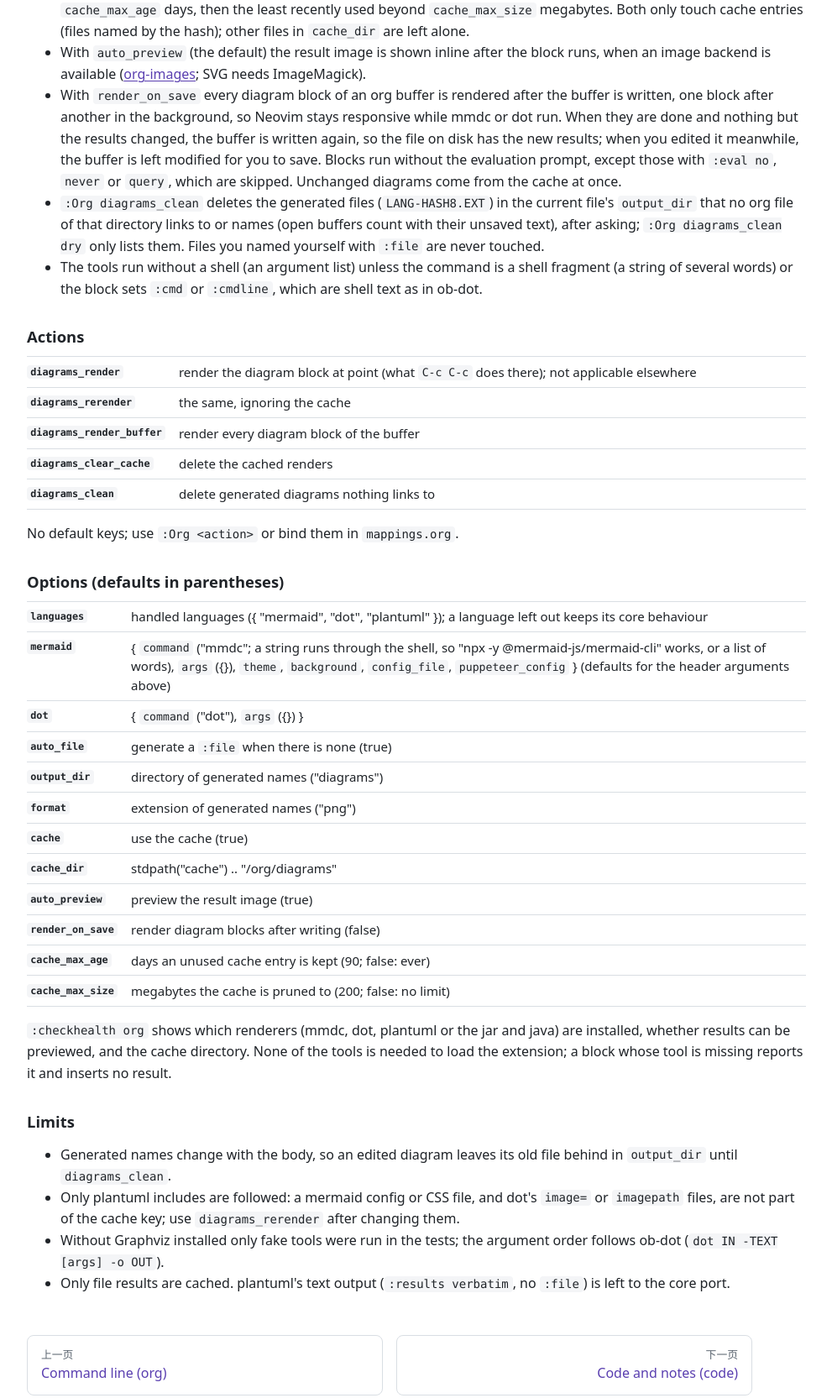
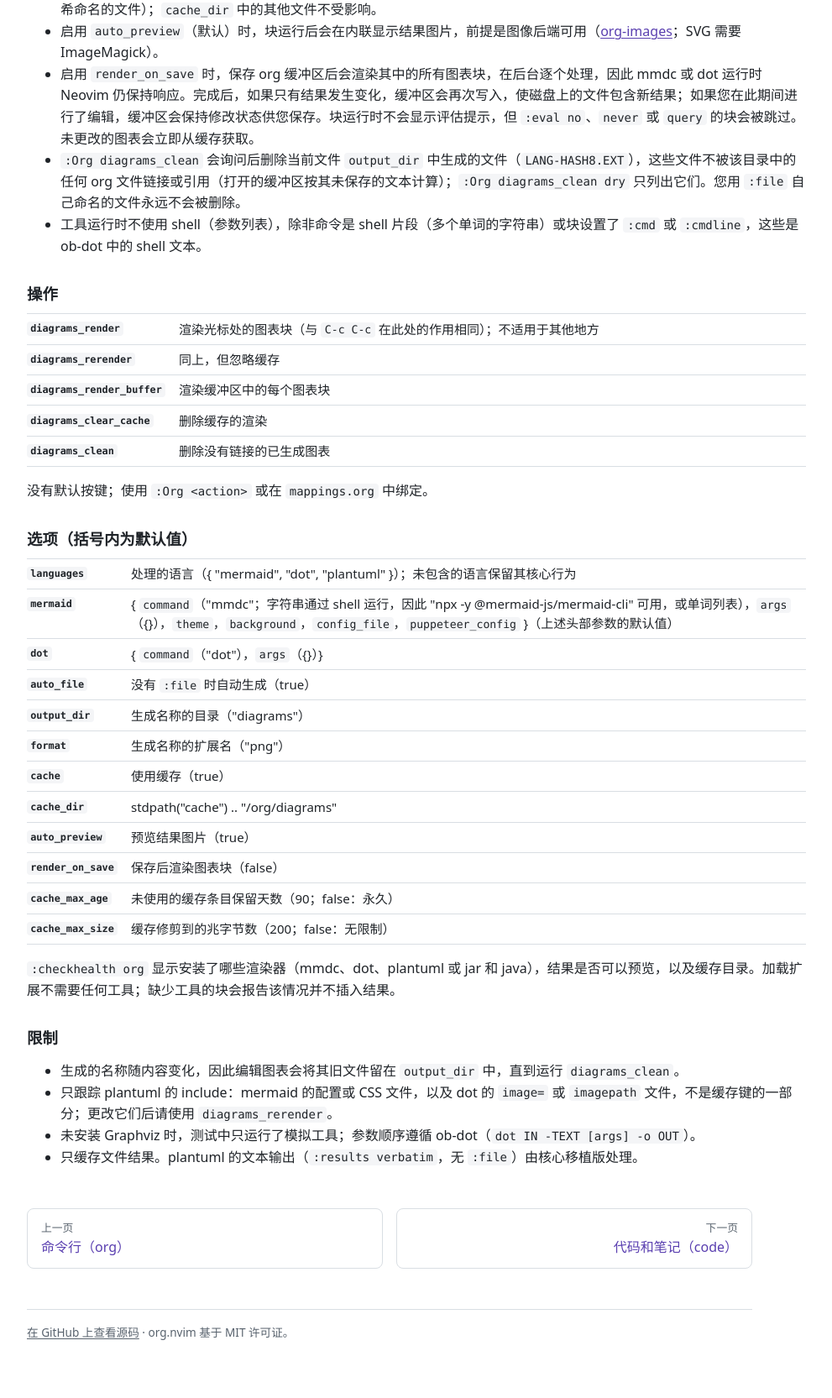
Before and after one commit to fork-svg/org-nvim-zh, a plain HTML site: page docs/manual/org-extensions-diagrams.html in a window 1280 px wide. Shown: the part 1058-2723 px from the top of the page at 84% size, without its empty margins (280-1271 px from the left). Drawn offline with Linux system fonts and the light colour scheme.

Commit message:
翻译：org-extensions-diagrams.html（图表扩展）
- 翻译标题和描述
- 翻译主要功能说明
- 翻译 Beyond Emacs 部分
- 翻译操作、选项、限制部分

```diff
--- a/docs/manual/org-extensions-diagrams.html
+++ b/docs/manual/org-extensions-diagrams.html
@@ -3,8 +3,8 @@
 <head>
 <meta charset="utf-8">
 <meta name="viewport" content="width=device-width, initial-scale=1">
-<title>Diagrams (ob-mermaid, ob-dot, ob-plantuml) · org.nvim</title>
-<meta name="description" content="org.nvim: Emacs Org mode for Neovim, in pure Lua.">
+<title>图表（ob-mermaid, ob-dot, ob-plantuml） · org.nvim</title>
+<meta name="description" content="org.nvim：在 Neovim 中使用纯 Lua 实现的 Emacs Org 模式。">
 <link rel="icon" href="https://raw.githubusercontent.com/xheisenbugx/org.nvim/media/logo.png">
 <link rel="stylesheet" href="../assets/site.css">
 <script>try{var t=localStorage.getItem('org-theme');if(t)document.documentElement.dataset.theme=t}catch(e){}</script>
@@ -74,7 +74,7 @@
 <li class="sub"><a href="../manual/org-extensions-ics.html">iCalendar subscriptions</a></li>
 <li class="sub"><a href="../manual/org-extensions-caldav.html">CalDAV sync</a></li>
 <li class="sub"><a href="../manual/org-extensions-cli.html">Command line (org)</a></li>
-<li class="sub"><a href="../manual/org-extensions-diagrams.html" aria-current="page">Diagrams (ob-mermaid, ob-dot, ob-plantuml)</a></li>
+<li class="sub"><a href="../manual/org-extensions-diagrams.html" aria-current="page">图表（ob-mermaid, ob-dot, ob-plantuml）</a></li>
 <li class="sub"><a href="../manual/org-extensions-code.html">Code and notes (code)</a></li>
 <li class="sub"><a href="../manual/org-extensions-literate.html">Literate Neovim config (literate)</a></li>
 <li class="sub"><a href="../manual/org-extensions-lsp.html">Language server</a></li>
@@ -126,14 +126,14 @@
 </ul></nav>
 <main id="content" class="content manual">
 <article>
-<h1>Diagrams (ob-mermaid, ob-dot, ob-plantuml)</h1>
+<h1>图表（ob-mermaid, ob-dot, ob-plantuml）</h1>
 <div class="tags"><a class="tag" id="org-extensions-diagrams" href="#org-extensions-diagrams">org-extensions-diagrams</a></div>
-<p>Stability: stable (<a class="hl" href="org-extensions.html#org-extensions-stability">org-extensions-stability</a>)</p>
-<p><code>diagrams</code> renders diagram source blocks to images: <code>mermaid</code> (with mermaid-cli's <code>mmdc</code>, like the third-party ob-mermaid), <code>dot</code> (Graphviz, like Emacs's ob-dot) and the built-in <code>plantuml</code> port (<a class="hl" href="org-babel.html#org-babel-languages">org-babel-languages</a>):</p>
+<p>稳定性：稳定（<a class="hl" href="org-extensions.html#org-extensions-stability">org-extensions-stability</a>）</p>
+<p><code>diagrams</code> 扩展将图表源代码块渲染为图片：支持 <code>mermaid</code>（使用 mermaid-cli 的 <code>mmdc</code>，类似第三方 ob-mermaid）、<code>dot</code>（Graphviz，类似 Emacs 的 ob-dot）以及内置的 <code>plantuml</code> 移植版（<a class="hl" href="org-babel.html#org-babel-languages">org-babel-languages</a>）：</p>
 <pre class="code"><code class="language-lua"><span class="h-f">require</span>(<span class="h-s">&quot;org&quot;</span>).<span class="h-f">setup</span>({
   <span class="h-m">extensions</span> <span class="h-o">=</span> { <span class="h-m">diagrams</span> <span class="h-o">=</span> { <span class="h-m">render_on_save</span> <span class="h-o">=</span> <span class="h-n">true</span> } },
 })</code></pre>
-<p><code>C-c C-c</code> on a block writes the diagram to its <code>:file</code> and inserts a <code>[[file:...]]</code> result, as for any babel language (both languages default to <code>:results file :exports results</code>):</p>
+<p>在代码块上按 <code>C-c C-c</code> 会将图表写入其 <code>:file</code> 并插入 <code>[[file:...]]</code> 结果，与任何 babel 语言一样（两种语言默认使用 <code>:results file :exports results</code>）：</p>
 <pre class="code"><code class="language-org"><span class="h-k">#+begin_src</span> mermaid :file flow.png :theme dark
 flowchart LR
   A --&gt; B
@@ -142,51 +142,51 @@ flowchart LR
 <span class="h-k">#+begin_src</span> dot :file deps.svg :var color=&quot;red&quot;
 digraph { a [color=$color]; a -&gt; b }
 <span class="h-k">#+end_src</span></code></pre>
-<p>mermaid takes ob-mermaid's header arguments <code>:theme</code>, <code>:background-color</code>, <code>:width</code>, <code>:height</code>, <code>:scale</code>, <code>:mermaid-config-file</code>, <code>:css-file</code> and <code>:puppeteer-config-file</code> (ob-mermaid's spelling <code>:pupeteer-config-file</code> also works). dot runs <code>CMD IN CMDLINE -o OUT</code> like ob-dot: <code>:cmd</code> (default <code>dot</code>), <code>:cmdline</code> (default <code>-T</code> plus the extension of <code>:file</code>) and <code>$NAME</code> replaced by <code>:var NAME</code>. plantuml keeps its own options in <code>babel.languages.plantuml</code>; when no <code>jar_path</code> is set but a <code>plantuml</code> command is installed, that command is used.</p>
-<h3 id="h-beyond-emacs">Beyond Emacs</h3>
+<p>mermaid 接受 ob-mermaid 的头部参数 <code>:theme</code>、<code>:background-color</code>、<code>:width</code>、<code>:height</code>、<code>:scale</code>、<code>:mermaid-config-file</code>、<code>:css-file</code> 和 <code>:puppeteer-config-file</code>（ob-mermaid 的拼写 <code>:pupeteer-config-file</code> 也有效）。dot 运行 <code>CMD IN CMDLINE -o OUT</code>，类似 ob-dot：<code>:cmd</code>（默认 <code>dot</code>）、<code>:cmdline</code>（默认 <code>-T</code> 加上 <code>:file</code> 的扩展名），<code>$NAME</code> 由 <code>:var NAME</code> 替换。plantuml 保留其在 <code>babel.languages.plantuml</code> 中的选项；当未设置 <code>jar_path</code> 但安装了 <code>plantuml</code> 命令时，将使用该命令。</p>
+<h3 id="h-beyond-emacs">超越 Emacs</h3>
 <ul>
-<li>A block without <code>:file</code> gets <code>output_dir/LANG-HASH8.EXT</code> (HASH8 starts the content hash; EXT is <code>:file-ext</code> or <code>format</code>), relative to the org file's directory or <code>:dir</code>. Emacs errors instead; set <code>auto_file = false</code> for that.</li>
-<li>Rendered diagrams are cached in <code>cache_dir</code> by a hash of the language, the command and options, the output format and the expanded body. An unchanged diagram is copied from the cache instead of being rendered again. For plantuml the key also covers the files the text pulls in with <code>!include</code> (<code>!include_once</code>, <code>!include_many</code>, <code>!includesub</code>; local files, four levels deep), so editing one renders again. <code>:Org diagrams_rerender</code> renders the block at point without the cache and <code>:Org diagrams_clear_cache</code> empties it. At startup the cache drops entries unused for <code>cache_max_age</code> days, then the least recently used beyond <code>cache_max_size</code> megabytes. Both only touch cache entries (files named by the hash); other files in <code>cache_dir</code> are left alone.</li>
-<li>With <code>auto_preview</code> (the default) the result image is shown inline after the block runs, when an image backend is available (<a class="hl" href="org-appearance.html#org-images">org-images</a>; SVG needs ImageMagick).</li>
-<li>With <code>render_on_save</code> every diagram block of an org buffer is rendered after the buffer is written, one block after another in the background, so Neovim stays responsive while mmdc or dot run. When they are done and nothing but the results changed, the buffer is written again, so the file on disk has the new results; when you edited it meanwhile, the buffer is left modified for you to save. Blocks run without the evaluation prompt, except those with <code>:eval no</code>, <code>never</code> or <code>query</code>, which are skipped. Unchanged diagrams come from the cache at once.</li>
-<li><code>:Org diagrams_clean</code> deletes the generated files (<code>LANG-HASH8.EXT</code>) in the current file's <code>output_dir</code> that no org file of that directory links to or names (open buffers count with their unsaved text), after asking; <code>:Org diagrams_clean dry</code> only lists them. Files you named yourself with <code>:file</code> are never touched.</li>
-<li>The tools run without a shell (an argument list) unless the command is a shell fragment (a string of several words) or the block sets <code>:cmd</code> or <code>:cmdline</code>, which are shell text as in ob-dot.</li>
+<li>没有 <code>:file</code> 的块会生成 <code>output_dir/LANG-HASH8.EXT</code>（HASH8 是内容哈希的开头；EXT 是 <code>:file-ext</code> 或 <code>format</code>），相对于 org 文件的目录或 <code>:dir</code>。Emacs 会报错；设置 <code>auto_file = false</code> 可获得该行为。</li>
+<li>渲染的图表会缓存在 <code>cache_dir</code> 中，键为语言、命令和选项、输出格式以及展开后内容的哈希。未更改的图表会从缓存复制，而不是重新渲染。对于 plantuml，键还包括文本通过 <code>!include</code>（<code>!include_once</code>、<code>!include_many</code>、<code>!includesub</code>；本地文件，最多四层）引入的文件，因此编辑这些文件会触发重新渲染。<code>:Org diagrams_rerender</code> 不使用缓存渲染当前块，<code>:Org diagrams_clear_cache</code> 清空缓存。启动时，缓存会删除 <code>cache_max_age</code> 天未使用的条目，然后删除超出 <code>cache_max_size</code> 兆字节的最久未使用条目。两者都只影响缓存条目（以哈希命名的文件）；<code>cache_dir</code> 中的其他文件不受影响。</li>
+<li>启用 <code>auto_preview</code>（默认）时，块运行后会在内联显示结果图片，前提是图像后端可用（<a class="hl" href="org-appearance.html#org-images">org-images</a>；SVG 需要 ImageMagick）。</li>
+<li>启用 <code>render_on_save</code> 时，保存 org 缓冲区后会渲染其中的所有图表块，在后台逐个处理，因此 mmdc 或 dot 运行时 Neovim 仍保持响应。完成后，如果只有结果发生变化，缓冲区会再次写入，使磁盘上的文件包含新结果；如果您在此期间进行了编辑，缓冲区会保持修改状态供您保存。块运行时不会显示评估提示，但 <code>:eval no</code>、<code>never</code> 或 <code>query</code> 的块会被跳过。未更改的图表会立即从缓存获取。</li>
+<li><code>:Org diagrams_clean</code> 会询问后删除当前文件 <code>output_dir</code> 中生成的文件（<code>LANG-HASH8.EXT</code>），这些文件不被该目录中的任何 org 文件链接或引用（打开的缓冲区按其未保存的文本计算）；<code>:Org diagrams_clean dry</code> 只列出它们。您用 <code>:file</code> 自己命名的文件永远不会被删除。</li>
+<li>工具运行时不使用 shell（参数列表），除非命令是 shell 片段（多个单词的字符串）或块设置了 <code>:cmd</code> 或 <code>:cmdline</code>，这些是 ob-dot 中的 shell 文本。</li>
 </ul>
-<h3 id="h-actions">Actions</h3>
+<h3 id="h-actions">操作</h3>
 <table class="defs">
-<tr><td class="term"><code>diagrams_render</code></td><td>render the diagram block at point (what <code>C-c C-c</code> does there); not applicable elsewhere</td></tr>
-<tr><td class="term"><code>diagrams_rerender</code></td><td>the same, ignoring the cache</td></tr>
-<tr><td class="term"><code>diagrams_render_buffer</code></td><td>render every diagram block of the buffer</td></tr>
-<tr><td class="term"><code>diagrams_clear_cache</code></td><td>delete the cached renders</td></tr>
-<tr><td class="term"><code>diagrams_clean</code></td><td>delete generated diagrams nothing links to</td></tr>
+<tr><td class="term"><code>diagrams_render</code></td><td>渲染光标处的图表块（与 <code>C-c C-c</code> 在此处的作用相同）；不适用于其他地方</td></tr>
+<tr><td class="term"><code>diagrams_rerender</code></td><td>同上，但忽略缓存</td></tr>
+<tr><td class="term"><code>diagrams_render_buffer</code></td><td>渲染缓冲区中的每个图表块</td></tr>
+<tr><td class="term"><code>diagrams_clear_cache</code></td><td>删除缓存的渲染</td></tr>
+<tr><td class="term"><code>diagrams_clean</code></td><td>删除没有链接的已生成图表</td></tr>
 </table>
-<p>No default keys; use <code>:Org &lt;action&gt;</code> or bind them in <code>mappings.org</code>.</p>
-<h3 id="h-options-defaults-in-parentheses">Options (defaults in parentheses)</h3>
+<p>没有默认按键；使用 <code>:Org &lt;action&gt;</code> 或在 <code>mappings.org</code> 中绑定。</p>
+<h3 id="h-options-defaults-in-parentheses">选项（括号内为默认值）</h3>
 <table class="defs">
-<tr><td class="term"><code>languages</code></td><td>handled languages ({ &quot;mermaid&quot;, &quot;dot&quot;, &quot;plantuml&quot; }); a language left out keeps its core behaviour</td></tr>
-<tr><td class="term"><code>mermaid</code></td><td>{ <code>command</code> (&quot;mmdc&quot;; a string runs through the shell, so &quot;npx -y @mermaid-js/mermaid-cli&quot; works, or a list of words), <code>args</code> ({}), <code>theme</code>, <code>background</code>, <code>config_file</code>, <code>puppeteer_config</code> } (defaults for the header arguments above)</td></tr>
-<tr><td class="term"><code>dot</code></td><td>{ <code>command</code> (&quot;dot&quot;), <code>args</code> ({}) }</td></tr>
-<tr><td class="term"><code>auto_file</code></td><td>generate a <code>:file</code> when there is none (true)</td></tr>
-<tr><td class="term"><code>output_dir</code></td><td>directory of generated names (&quot;diagrams&quot;)</td></tr>
-<tr><td class="term"><code>format</code></td><td>extension of generated names (&quot;png&quot;)</td></tr>
-<tr><td class="term"><code>cache</code></td><td>use the cache (true)</td></tr>
-<tr><td class="term"><code>cache_dir</code></td><td>stdpath(&quot;cache&quot;) .. &quot;/org/diagrams&quot;</td></tr>
-<tr><td class="term"><code>auto_preview</code></td><td>preview the result image (true)</td></tr>
-<tr><td class="term"><code>render_on_save</code></td><td>render diagram blocks after writing (false)</td></tr>
-<tr><td class="term"><code>cache_max_age</code></td><td>days an unused cache entry is kept (90; false: ever)</td></tr>
-<tr><td class="term"><code>cache_max_size</code></td><td>megabytes the cache is pruned to (200; false: no limit)</td></tr>
+<tr><td class="term"><code>languages</code></td><td>处理的语言（{ "mermaid", "dot", "plantuml" }）；未包含的语言保留其核心行为</td></tr>
+<tr><td class="term"><code>mermaid</code></td><td>{ <code>command</code>（"mmdc"；字符串通过 shell 运行，因此 "npx -y @mermaid-js/mermaid-cli" 可用，或单词列表），<code>args</code>（{}），<code>theme</code>，<code>background</code>，<code>config_file</code>，<code>puppeteer_config</code> }（上述头部参数的默认值）</td></tr>
+<tr><td class="term"><code>dot</code></td><td>{ <code>command</code>（"dot"），<code>args</code>（{}）}</td></tr>
+<tr><td class="term"><code>auto_file</code></td><td>没有 <code>:file</code> 时自动生成（true）</td></tr>
+<tr><td class="term"><code>output_dir</code></td><td>生成名称的目录（"diagrams"）</td></tr>
+<tr><td class="term"><code>format</code></td><td>生成名称的扩展名（"png"）</td></tr>
+<tr><td class="term"><code>cache</code></td><td>使用缓存（true）</td></tr>
+<tr><td class="term"><code>cache_dir</code></td><td>stdpath("cache") .. "/org/diagrams"</td></tr>
+<tr><td class="term"><code>auto_preview</code></td><td>预览结果图片（true）</td></tr>
+<tr><td class="term"><code>render_on_save</code></td><td>保存后渲染图表块（false）</td></tr>
+<tr><td class="term"><code>cache_max_age</code></td><td>未使用的缓存条目保留天数（90；false：永久）</td></tr>
+<tr><td class="term"><code>cache_max_size</code></td><td>缓存修剪到的兆字节数（200；false：无限制）</td></tr>
 </table>
-<p><code>:checkhealth org</code> shows which renderers (mmdc, dot, plantuml or the jar and java) are installed, whether results can be previewed, and the cache directory. None of the tools is needed to load the extension; a block whose tool is missing reports it and inserts no result.</p>
-<h3 id="h-limits">Limits</h3>
+<p><code>:checkhealth org</code> 显示安装了哪些渲染器（mmdc、dot、plantuml 或 jar 和 java），结果是否可以预览，以及缓存目录。加载扩展不需要任何工具；缺少工具的块会报告该情况并不插入结果。</p>
+<h3 id="h-limits">限制</h3>
 <ul>
-<li>Generated names change with the body, so an edited diagram leaves its old file behind in <code>output_dir</code> until <code>diagrams_clean</code>.</li>
-<li>Only plantuml includes are followed: a mermaid config or CSS file, and dot's <code>image=</code> or <code>imagepath</code> files, are not part of the cache key; use <code>diagrams_rerender</code> after changing them.</li>
-<li>Without Graphviz installed only fake tools were run in the tests; the argument order follows ob-dot (<code>dot IN -TEXT [args] -o OUT</code>).</li>
-<li>Only file results are cached. plantuml's text output (<code>:results verbatim</code>, no <code>:file</code>) is left to the core port.</li>
+<li>生成的名称随内容变化，因此编辑图表会将其旧文件留在 <code>output_dir</code> 中，直到运行 <code>diagrams_clean</code>。</li>
+<li>只跟踪 plantuml 的 include：mermaid 的配置或 CSS 文件，以及 dot 的 <code>image=</code> 或 <code>imagepath</code> 文件，不是缓存键的一部分；更改它们后请使用 <code>diagrams_rerender</code>。</li>
+<li>未安装 Graphviz 时，测试中只运行了模拟工具；参数顺序遵循 ob-dot（<code>dot IN -TEXT [args] -o OUT</code>）。</li>
+<li>只缓存文件结果。plantuml 的文本输出（<code>:results verbatim</code>，无 <code>:file</code>）由核心移植版处理。</li>
 </ul>
 </article>
-<nav class="pager"><a class="prev" href="../manual/org-extensions-cli.html"><span>上一页</span>Command line (org)</a><a class="next" href="../manual/org-extensions-code.html"><span>下一页</span>Code and notes (code)</a></nav>
-<footer><a href="https://github.com/xheisenbugx/org.nvim/blob/v3.7.0/doc/org.txt#L12812">View source on GitHub</a> · org.nvim is MIT licensed.</footer>
+<nav class="pager"><a class="prev" href="../manual/org-extensions-cli.html"><span>上一页</span>命令行（org）</a><a class="next" href="../manual/org-extensions-code.html"><span>下一页</span>代码和笔记（code）</a></nav>
+<footer><a href="https://github.com/xheisenbugx/org.nvim/blob/v3.7.0/doc/org.txt#L12812">在 GitHub 上查看源码</a> · org.nvim 基于 MIT 许可证。</footer>
 </main>
 </div>
 </body>
```
